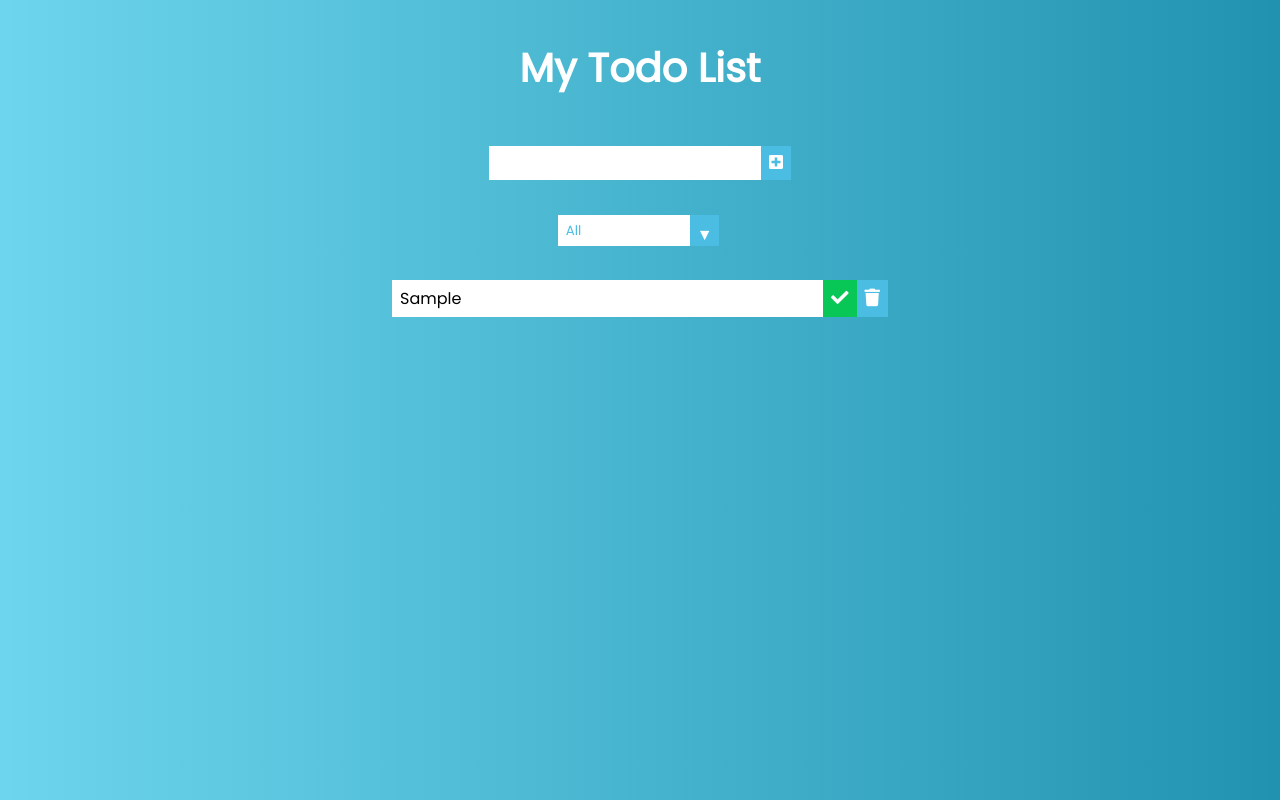
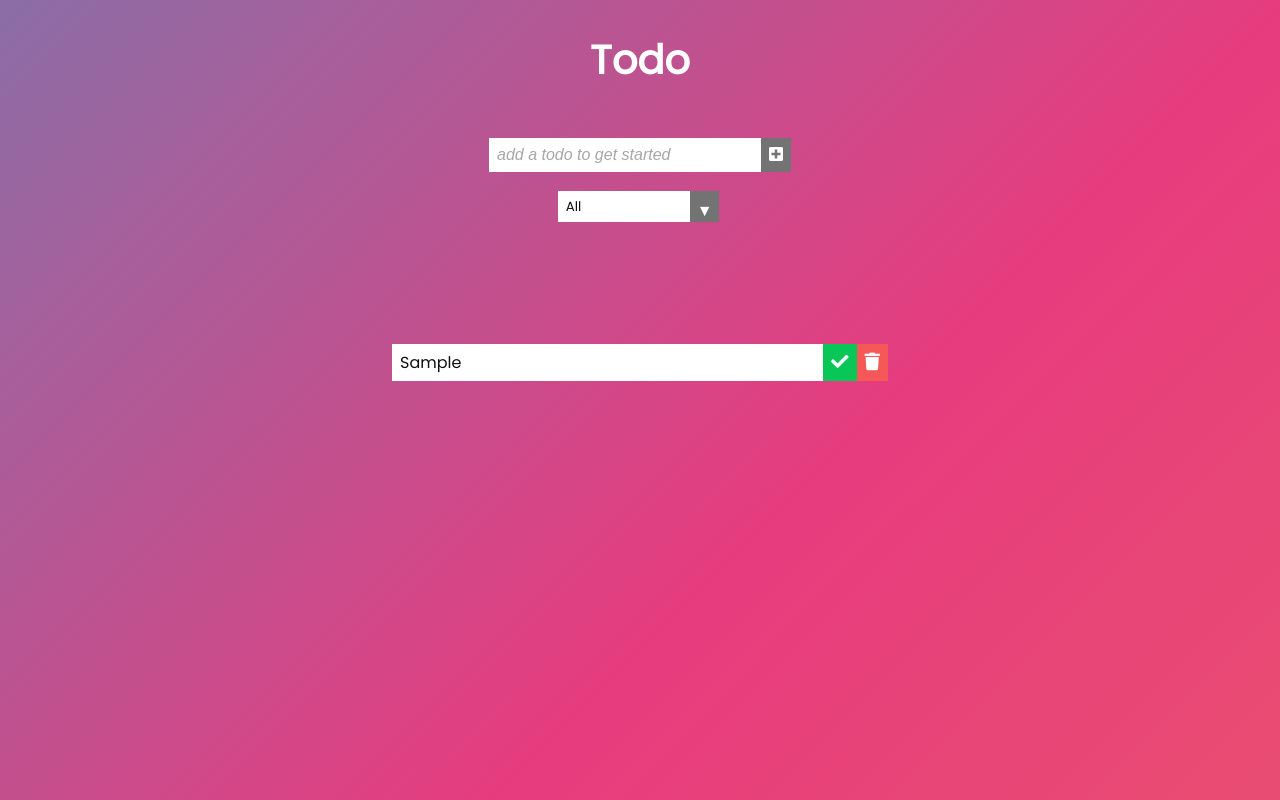
Before and after one commit to nishant26n/todo-react, a React (Create React App) app: page / in a window 1280 px wide. Both pictures are taken after typing "Sample" into the empty fields and a click on the button 776 px from the left and 162 px from the top of the page. Built offline with nearby package versions, Linux system fonts and the light colour scheme.

Commit message:
changes the background and added some style

```diff
--- a/package.json
+++ b/package.json
@@ -8,7 +8,9 @@
     "@testing-library/user-event": "^12.8.3",
     "react": "^17.0.2",
     "react-dom": "^17.0.2",
+    "react-dropdown": "^1.9.2",
     "react-scripts": "4.0.3",
+    "react-select": "^4.3.1",
     "web-vitals": "^1.1.2"
   },
   "scripts": {
--- a/src/App.css
+++ b/src/App.css
@@ -4,22 +4,26 @@
   box-sizing: border-box;
 }
 body {
-  background: #2193b0; /* fallback for old browsers */
-  background: -webkit-linear-gradient(
-    to right,
-    #6dd5ed,
-    #2193b0
-  ); /* Chrome 10-25, Safari 5.1-6 */
-  background: linear-gradient(
-    to right,
-    #6dd5ed,
-    #2193b0
-  ); /* W3C, IE 10+/ Edge, Firefox 16+, Chrome 26+, Opera 12+, Safari 7+ */
-
   color: #ffffff;
   font-family: "Poppins", sans-serif;
   min-height: 100vh;
+  background: linear-gradient(-45deg, #ee7752, #e73c7e, #23a6d5, #23d5ab);
+  background-size: 400% 400%;
+  animation: gradient 15s ease infinite;
 }
+
+@keyframes gradient {
+  0% {
+    background-position: 0% 50%;
+  }
+  50% {
+    background-position: 100% 50%;
+  }
+  100% {
+    background-position: 0% 50%;
+  }
+}
+
 header {
   font-size: 2.5rem;
   font-weight: bolder;
@@ -27,13 +31,14 @@ header {
 
 header,
 form {
-  min-height: 17vh;
+  min-height: 15vh;
   display: grid;
   justify-content: center;
   align-items: center;
 }
 form input {
   width: 17rem;
+  margin-top: 1rem;
 }
 form input,
 form button {
@@ -42,14 +47,18 @@ form button {
   border: none;
   background: #ffffff;
 }
+::-webkit-input-placeholder {
+  font-style: italic;
+  color: #a7a7a7;
+}
 form button {
   color: #ffffff;
-  background: #4bbde3;
+  background: #747373;
   cursor: pointer;
   transition: background 0.8s;
 }
 form button:active {
-  background: #09a3d7;
+  background: #101010;
   background-size: 100%;
   transition: background 0s;
 }
@@ -57,6 +66,7 @@ form button:active {
   display: flex;
   justify-content: center;
   align-items: center;
+  margin-top: 6rem;
 }
 
 .todo-list {
@@ -68,7 +78,7 @@ form button:active {
   margin: 0.5rem;
   background: #ffffff;
   font-size: 1rem;
-  color: black;
+  color: #101010;
   display: flex;
   justify-content: space-between;
   align-items: center;
@@ -76,6 +86,8 @@ form button:active {
 }
 .filter-todo {
   padding: 0.5rem;
+  color: #101010;
+  width: 10rem;
 }
 .todo li {
   flex: 1;
@@ -83,13 +95,14 @@ form button:active {
 
 .trash-btn,
 .complete-btn {
-  background: #4bbde3;
+  background: #f65757;
   color: #ffffff;
   border: none;
   padding: 0.5rem;
   cursor: pointer;
   font-size: 1.1rem;
 }
+
 .complete-btn {
   background: #08c757;
 }
@@ -102,11 +115,6 @@ form button:active {
   pointer-events: none;
 }
 
-.fall {
-  transform: translateY(10rem) rotateZ(20deg);
-  opacity: 0;
-}
-
 .completed {
   text-decoration: line-through;
   opacity: 0.5;
@@ -117,7 +125,6 @@ select {
   -webkit-appearance: none;
   -moz-appearance: none;
   -ms-appearance: none;
-  appearance: none;
   outline: 0;
   box-shadow: none;
   border: 0 !important;
@@ -131,7 +138,7 @@ select {
   overflow: hidden;
 }
 select {
-  color: #4bbde3;
+  color: #747373;
   background: #ffffff;
   font-family: "Poppins", sans-serif;
   cursor: pointer;
@@ -145,7 +152,7 @@ select {
   top: 0;
   right: 3.5rem;
   padding: 0.4rem;
-  background: #4bbde3;
+  background: #747373;
   cursor: pointer;
   pointer-events: none;
 }
--- a/src/App.js
+++ b/src/App.js
@@ -49,7 +49,7 @@ function App() {
 
   return (
     <div className="App">
-      <header>My Todo List</header>
+      <header>Todo</header>
       <Form
         inputText={inputText}
         todos={todos}
--- a/src/components/Form.js
+++ b/src/components/Form.js
@@ -29,6 +29,7 @@ const Form = ({ inputText, setInputText, todos, setTodos, setStatus }) => {
         <input
           value={inputText}
           onChange={inputTextHandler}
+          placeholder="add a todo to get started"
           type="text"
           className="todo-input"
         />
```
Also changed, not shown: 1 other file (tests, documents, lock files or other folders).
